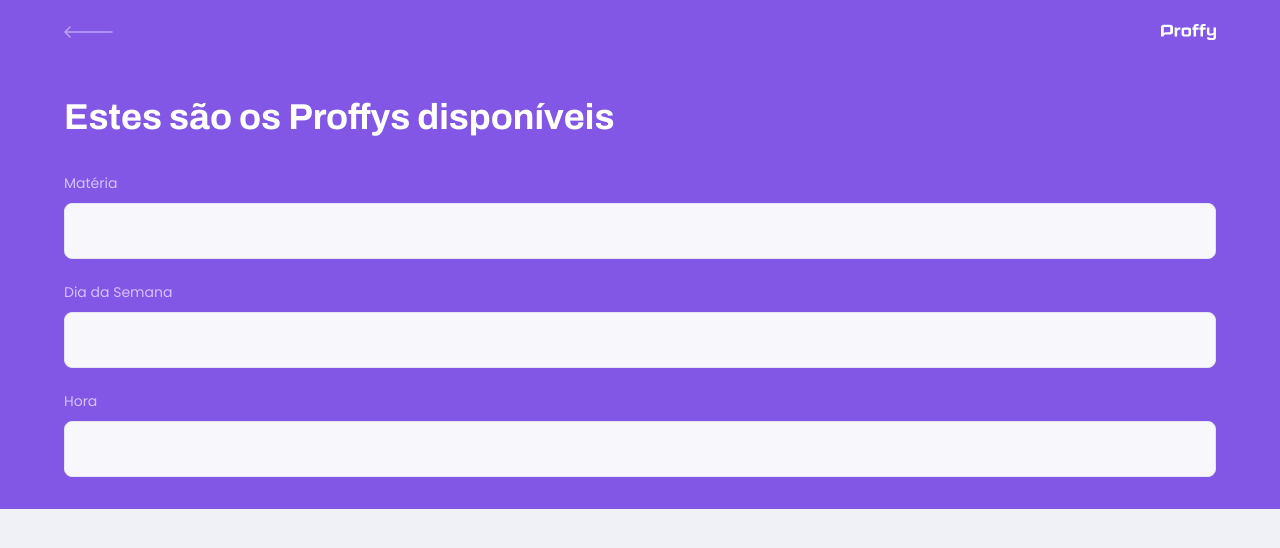
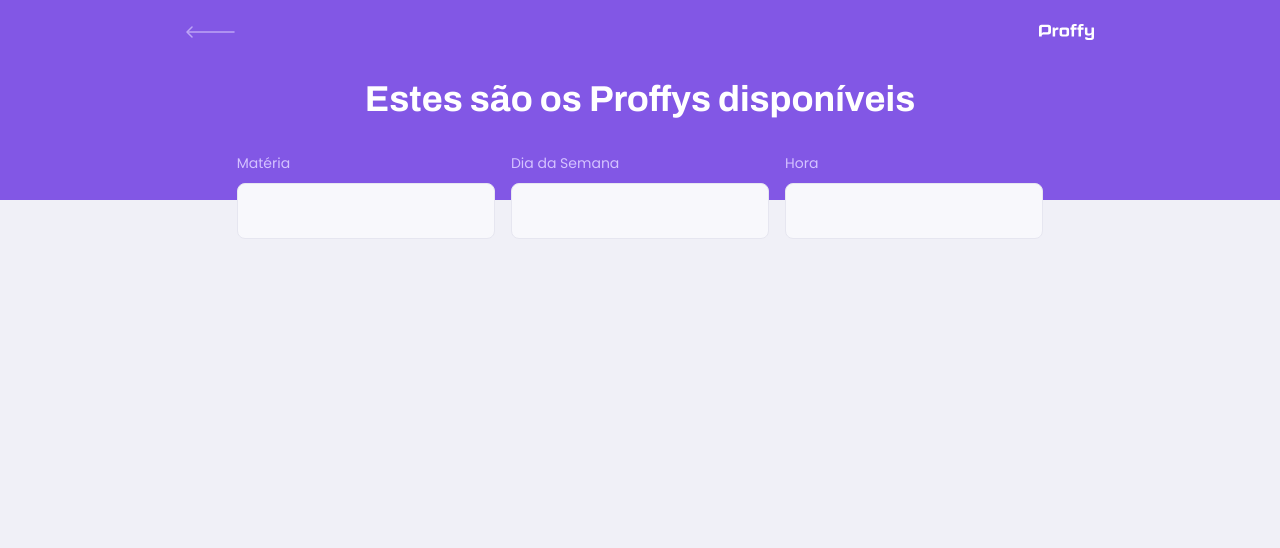
Before and after one commit to lipex360x/Proffy, a React (Create React App) app in the folder frontend/: page /studies in a window 1280 px wide. Shown: the top 548 px of the page. Built offline with nearby package versions, Linux system fonts and the light colour scheme.

Commit message:
Snippet updated

```diff
--- a/frontend/src/components/Header/styles.ts
+++ b/frontend/src/components/Header/styles.ts
@@ -1,17 +1,21 @@
 import styled from 'styled-components'
-import { shade } from 'polished'
 
 export const Section = styled.section`
   width: 100%;
   display: flex;
   flex-direction: column;
-  background: green;
+  background-color: var(--color-primary);
 `
 
 export const Header = styled.header`
-  background-color: var(--color-primary);
+
+  @media (min-width: 700px) {
+    height: 200px;
+    max-width: 1200px;
+    margin: 0 auto;
+  }
+
 `
-
 export const TopBar = styled.div`
   width: 90%;
   margin: 0 auto;
@@ -40,11 +44,16 @@ export const TopBar = styled.div`
 export const Container = styled.div`
  width: 90%;
  position: relative;
- margin: 3.2rem auto;
+ margin: 1.4rem auto;
 
  strong {
   font: 700 3.6rem Archivo;
   line-height: 4.2rem;
   color: var(--color-title-in-primary)
  }
+
+ @media (min-width: 700px) {
+    max-width: 1200px;
+    text-align: center;
+  }
 `
--- a/frontend/src/pages/TeacherList/index.tsx
+++ b/frontend/src/pages/TeacherList/index.tsx
@@ -7,24 +7,26 @@ const TeacherList = () => {
   return (
     <S.Section>
       <Header title='Estes são os Proffys disponíveis'>
+
         <S.Form>
+          <S.InputList>
+            <S.InputItem>
+              <label htmlFor="subject">Matéria</label>
+              <input type="text" name="subject" id="subject" />
+            </S.InputItem>
 
-          <S.InputBlock>
-            <label htmlFor="subject">Matéria</label>
-            <input type="text" name="subject" id="subject"/>
-          </S.InputBlock>
+            <S.InputItem>
+              <label htmlFor="week_day">Dia da Semana</label>
+              <input type="text" name="week_day" id="week_day" />
+            </S.InputItem>
 
-          <S.InputBlock>
-            <label htmlFor="week_day">Dia da Semana</label>
-            <input type="text" name="week_day" id="week_day"/>
-          </S.InputBlock>
+            <S.InputItem>
+              <label htmlFor="time">Hora</label>
+              <input type="text" name="time" id="time" />
+            </S.InputItem>
+          </S.InputList>
+        </S.Form>
 
-          <S.InputBlock>
-            <label htmlFor="time">Hora</label>
-            <input type="text" name="time" id="time"/>
-          </S.InputBlock>
-
-        </S.Form>
       </Header>
     </S.Section>
   )
--- a/frontend/src/pages/TeacherList/styles.ts
+++ b/frontend/src/pages/TeacherList/styles.ts
@@ -8,15 +8,30 @@ export const Section = styled.section`
 `
 
 export const Form = styled.form`
-  width: 90%;
-  margin: 3.2rem auto;
-
   label {
     color: var(--color-text-in-primary);
   }
 
+  @media (min-width: 700px) {
+    margin: 0 auto;
+    display: grid;
+    column-gap: 16px;
+  }
 `
-export const InputBlock = styled.div`
+
+export const InputList = styled.div`
+  width: 90%;
+  margin: 1.6rem auto;
+
+ @media (min-width: 700px) {
+    max-width: 80%;
+    display: grid;
+    grid-template-columns: repeat(3, 1fr);
+    column-gap: 1.6rem;
+  }
+`
+
+export const InputItem = styled.div`
   position: relative;
 
   & + div{
@@ -48,4 +63,10 @@ export const InputBlock = styled.div`
     right: 1.6rem;
     bottom: 0;
   }
+
+  @media (min-width: 700px) {
+    & + div{
+      margin-top: 0;
+    }
+  }
 `
```
